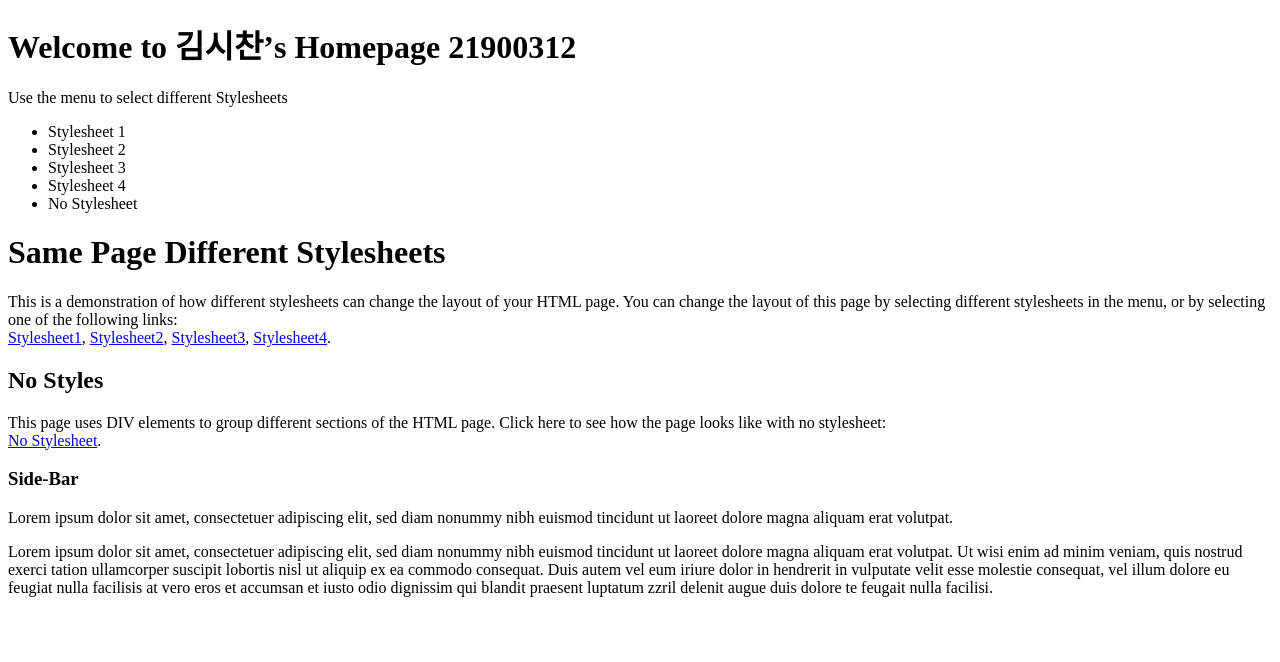
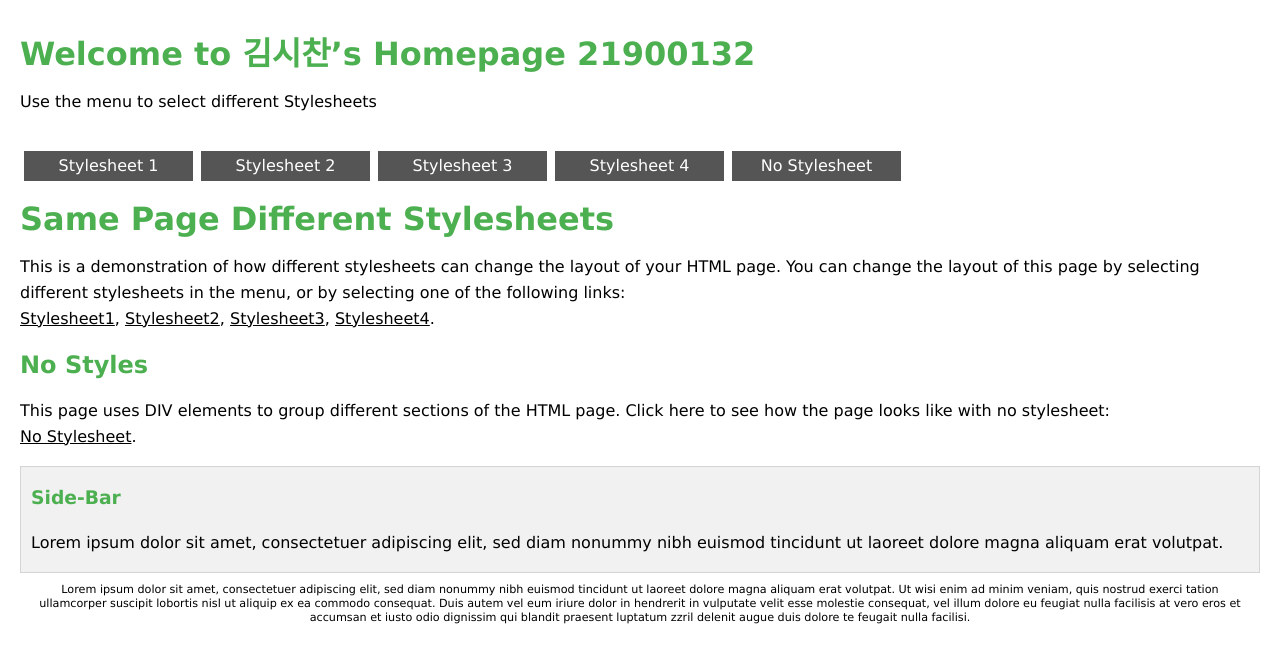
Before and after one commit to Caleb-kim19/project2, a plain HTML site: page w3/style2.html in a window 1280 px wide. Drawn offline with Linux system fonts and the light colour scheme.

Commit message:
update nostyle.html, style1.html

```diff
--- a/w3/style2.html
+++ b/w3/style2.html
@@ -4,23 +4,83 @@
     <meta charset="UTF-8">
     <meta name="viewport" content="width=device-width, initial-scale=1.0">
     <title>Document</title>
+<style>
+body {
+    font: 100% Verdana;
+    margin: 20px;
+    line-height: 26px;
+}
+
+.container {
+    xmin-width: 900px;
+}
+
+.wrapper {
+    position: relative;
+    overflow: auto;
+}
+
+h1, h2, h3 {
+    color: #4CAF50;
+}
+
+#menulist {
+    padding: 0;
+    position: relative;
+    overflow: auto;
+}
+
+.menuitem {
+    width: 165px;
+    float: left;
+    background-color: #555555;
+    color: #ffffff;
+    list-style-type: none;
+    margin: 4px;
+    padding: 2px;
+    text-align: center;
+    cursor: pointer;
+}
+
+#sidebar {
+    background-color: #f1f1f1;
+    border: 1px solid #d4d4d4;
+    padding-left: 10px;
+}
+
+#bottom{
+    text-align: center;
+    padding: 10px;
+    font-size: 70%;
+    line-height: 14px;
+}
+
+a {
+    color: #000000;
+}
+
+</style>
+
 </head>
 <body>
-    <div>
-        <div>
-            <h1>Welcome to 김시찬’s Homepage 21900312</h1>
+
+    <div class="container wrapper">
+        <div id="top">
+            <h1>Welcome to 김시찬’s Homepage 21900132</h1>
             <p>Use the menu to select different Stylesheets</p>
         </div>
-        <div>
-            <ul>
-                <li>Stylesheet 1</li>
-                <li>Stylesheet 2</li>
-                <li>Stylesheet 3</li>
-                <li>Stylesheet 4</li>
-                <li>No Stylesheet</li>
-            </ul>
+        <div class="wrapper">
+            <div id="menubar">
+                <ul id="menulist">
+                    <a href="style1.html"><li class="menuitem">Stylesheet 1</li></a>
+                    <a href="style2.html"><li class="menuitem">Stylesheet 2</li></a>
+                    <a href="style2.html"><li class="menuitem">Stylesheet 3</li></a>
+                    <a href="style2.html"><li class="menuitem">Stylesheet 4</li></a>
+                    <a href="nostyle.html"><li class="menuitem">No Stylesheet</li></a>
+                </ul>
+            </div>
             <div>
-                <div>
+                <div id="main">
                     <h1>Same Page Different Stylesheets</h1>
                     <p>This is a demonstration of how different stylesheets can change the layout of your HTML page. You can change the layout of this page by selecting different stylesheets in the menu, or by selecting one of the following links:
                         <br><a href="style1.html">Stylesheet1</a>, <a href="style2.html">Stylesheet2</a>, <a href="#">Stylesheet3</a>, <a href="#">Stylesheet4</a>.
@@ -32,12 +92,12 @@
                     <p>This page uses DIV elements to group different sections of the HTML page. Click here to see how the page looks like with no stylesheet:<br><a href="nostyle.html">No Stylesheet</a>.</p>
                 </div>
             </div>
-            <div>
+            <div id="sidebar">
                 <h3>Side-Bar</h3>
                 <p>Lorem ipsum dolor sit amet, consectetuer adipiscing elit, sed diam nonummy nibh euismod tincidunt ut laoreet dolore magna aliquam erat volutpat.</p>
             </div>
         </div>
-        <div>
+        <div id="bottom">
             Lorem ipsum dolor sit amet, consectetuer adipiscing elit, sed diam nonummy nibh euismod tincidunt ut laoreet dolore magna aliquam erat volutpat. Ut wisi enim ad minim veniam, quis nostrud exerci tation ullamcorper suscipit lobortis nisl ut aliquip ex ea commodo consequat. Duis autem vel eum iriure dolor in hendrerit in vulputate velit esse molestie consequat, vel illum dolore eu feugiat nulla facilisis at vero eros et accumsan et iusto odio dignissim qui blandit praesent luptatum zzril delenit augue duis dolore te feugait nulla facilisi.
         </div>
     </div>
```
Also changed, not shown: w3/nostyle.html (+13 -15 lines), w3/style1.html (+57 -10 lines), 1 other file.
